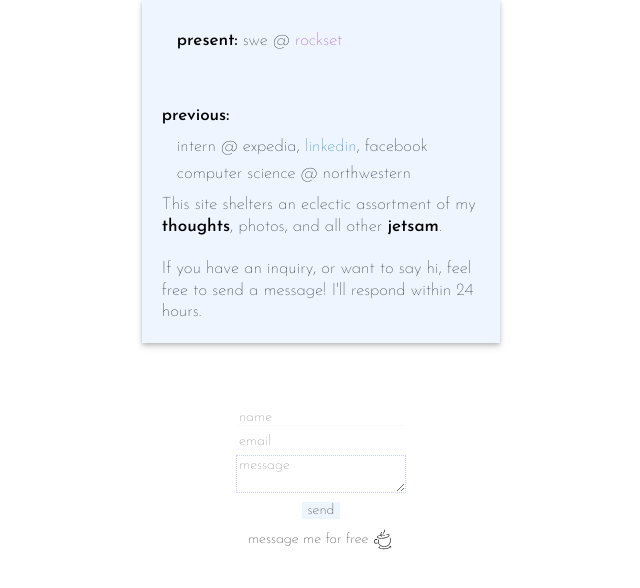
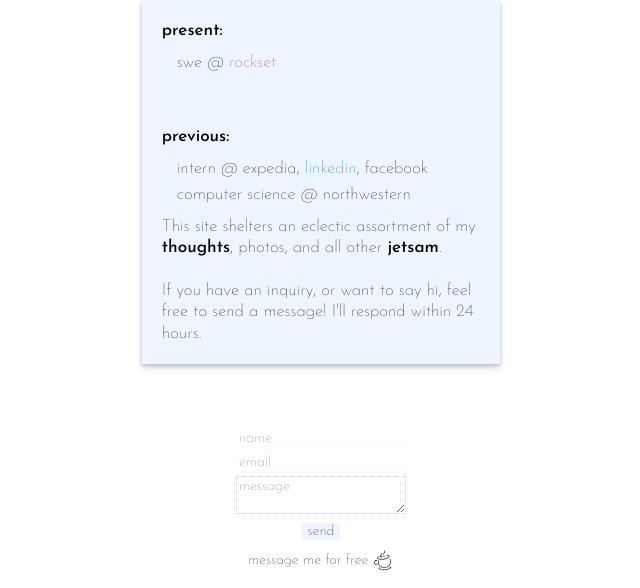
Before and after one commit to brliang/brians_cafe, a Gatsby site: page / in a window 1280 px wide. Shown: the part 226-814 px from the top of the page, without its empty margins (319-959 px from the left). Built offline with nearby package versions, Linux system fonts and the light colour scheme; Gatsby itself is replaced by a stand-in of ours.

Commit message:
Indendation

```diff
--- a/src/components/main.js
+++ b/src/components/main.js
@@ -25,9 +25,10 @@ const Main = ({ pageData, pageTitle }) => {
           </Hgroup>
           <StyledMain>
             <Paragraph>
+              <strong>present:</strong>
               <Ul>
                 <Li>
-                  <strong>present:</strong> swe @{" "}
+                  swe @{" "}
                   <a
                     id="rockset"
                     href="https://www.rockset.com"
```
